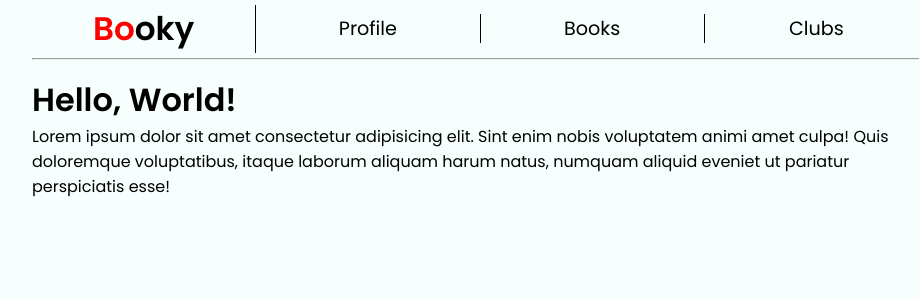
After one commit to orkhan-d/booky, a Flask app: page / in a window 1280 px wide. The commit adds this page. Shown: the top 300 px of the page, without its empty margins (160-1079 px from the left). Run offline with Flask 3, Linux system fonts and the light colour scheme.

Commit message:
Created navbar and part of main page

```diff
--- /dev/null
+++ b/app/static/css/base.css
@@ -0,0 +1,52 @@
+@import url('https://fonts.googleapis.com/css2?family=Poppins:wght@400;600&display=swap');
+
+*{
+    margin: 0;
+    padding: 0;
+    font-family: 'Poppins', sans-serif;
+    text-decoration: none;
+}
+
+body{
+    background-color: rgb(246, 254, 254);
+}
+.wrapper{
+    margin: 0 auto;
+    width: 70%;
+}
+
+nav {
+    list-style: none;
+    display: flex;
+    flex-direction: row;
+    align-items: center;
+    justify-content: space-evenly;
+    height: 3em;
+    font-size: 1.2em;
+}
+nav a{
+    color: black;
+}
+nav li{
+    flex: 1;
+    text-align: center;
+}
+nav li:not(:last-of-type) {
+    border-right: 1px solid black;
+}
+nav li:first-of-type {
+    font-weight: 600;
+    font-size: 1.7em;
+}
+
+nav li:first-of-type a{
+    color: black;
+}
+nav li:first-of-type span {
+    /* color: white; */
+    color: red;
+    /* -webkit-text-stroke: 1px black; */
+}
+#navline{
+    margin-bottom: 1em;
+}
--- /dev/null
+++ b/app/templates/main.html
@@ -0,0 +1,8 @@
+{% extends "temp.html" %}
+
+{% block title %} Booky {% endblock %}
+
+{% block main %}
+<h1>Hello, World!</h1>
+<p>Lorem ipsum dolor sit amet consectetur adipisicing elit. Sint enim nobis voluptatem animi amet culpa! Quis doloremque voluptatibus, itaque laborum aliquam harum natus, numquam aliquid eveniet ut pariatur perspiciatis esse!</p>
+{% endblock %}
--- a/app/templates/temp.html
+++ b/app/templates/temp.html
@@ -9,11 +9,15 @@
 <body>
     <div class="wrapper">
         <nav>
-            <li>Booky</li>
-            <li>Profile</li>
-            <li>Books</li>
-            <li>Clubs</li>
+            <li>
+                <a href="/"><span>Bo</span>oky</a>
+                <div id="logo-border"></div>
+            </li>
+            <li><a href="/profile"></a>Profile</a></li>
+            <li><a href="/books"></a>Books</a></li>
+            <li><a href="/clubs"></a>Clubs</a></li>
         </nav>
+        <hr id="navline">
         {% block main %}
         {% endblock %}
     </div>
--- a/app/views/basic.py
+++ b/app/views/basic.py
@@ -7,4 +7,4 @@ def ping():
 
 @app.route('/')
 def home():
-    return render_template('index.html')
+    return render_template('main.html')
```
